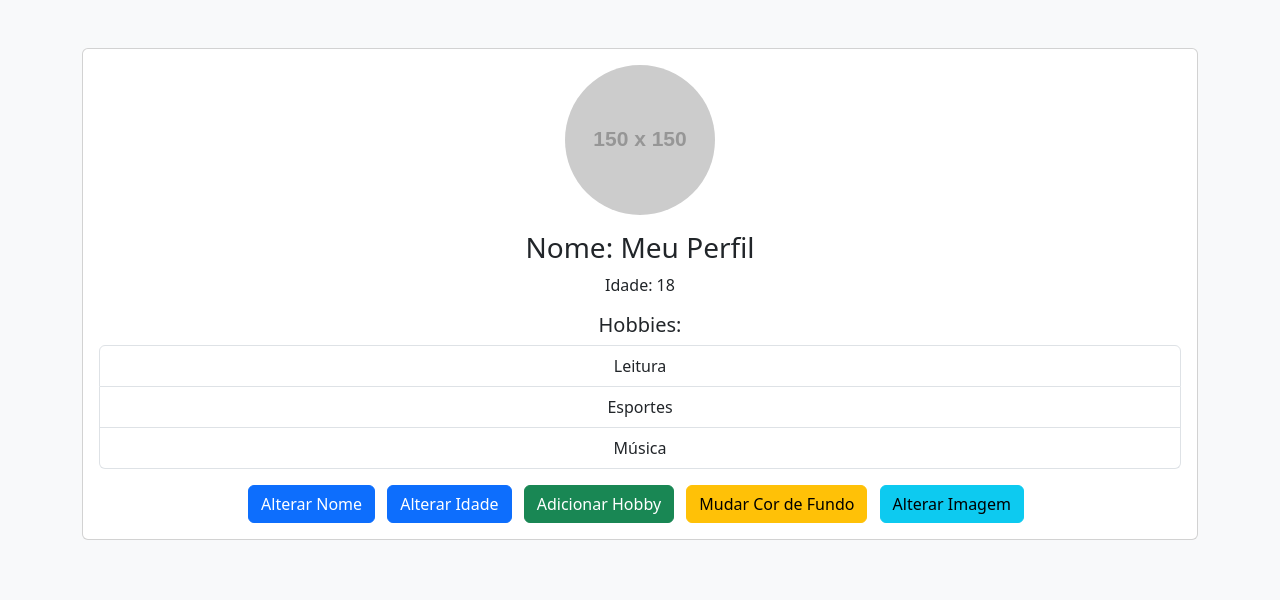
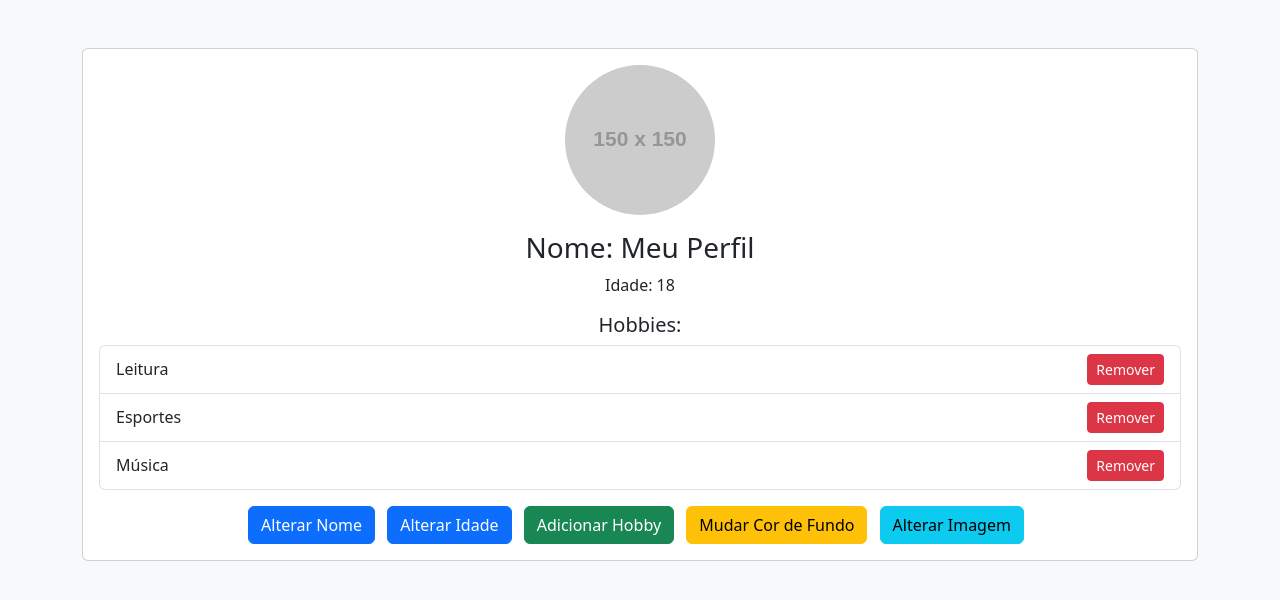
Before and after one commit to Biny07/PerfilInterativo, a plain HTML site: page Perfilinterativo.html in a window 1280 px wide. Drawn offline with nearby package versions, Linux system fonts and the light colour scheme; placeholder pictures from the web are drawn by us.

Commit message:
Perfilinterativo.html

```diff
--- a/Perfilinterativo.html
+++ b/Perfilinterativo.html
@@ -16,9 +16,18 @@
                 <p id="profileAge">Idade: 18</p>
                 <h5>Hobbies:</h5>
                 <ul id="hobbiesList" class="list-group mb-3">
-                    <li class="list-group-item">Leitura</li>
-                    <li class="list-group-item">Esportes</li>
-                    <li class="list-group-item">Música</li>
+                    <li class="list-group-item d-flex justify-content-between align-items-center">
+                        Leitura
+                        <button class="btn btn-danger btn-sm" onclick="removerHobby(this)">Remover</button>
+                    </li>
+                    <li class="list-group-item d-flex justify-content-between align-items-center">
+                        Esportes
+                        <button class="btn btn-danger btn-sm" onclick="removerHobby(this)">Remover</button>
+                    </li>
+                    <li class="list-group-item d-flex justify-content-between align-items-center">
+                        Música
+                        <button class="btn btn-danger btn-sm" onclick="removerHobby(this)">Remover</button>
+                    </li>
                 </ul>
                 <!-- Botões para interação -->
                 <button class="btn btn-primary me-2" onclick="alterarNome()">Alterar Nome</button>
@@ -52,10 +61,23 @@
             const novoHobby = prompt("Digite um novo hobby");
             if(novoHobby){
                 const li = document.createElement("li");
+                li.className = "list-group-item d-flex justify-content-between align-items-center";
                 li.textContent = novoHobby;
-                li.className = "list-group-item";
+
+                const botaoRemover = document.createElement("button");
+                botaoRemover.className = "btn btn-danger btn-sm";
+                botaoRemover.textContent = "Remover";
+                botaoRemover.onclick = function() { removerHobby(botaoRemover); };
+
+                li.appendChild(botaoRemover);
                 document.getElementById("hobbiesList").appendChild(li);
             }
+        }
+
+        // Função para remover um hobby da lista
+        function removerHobby(botao){
+            const li = botao.parentElement;
+            li.remove();
         }
 
         // Função para mudar a cor de fundo do cartão de perfil
```
